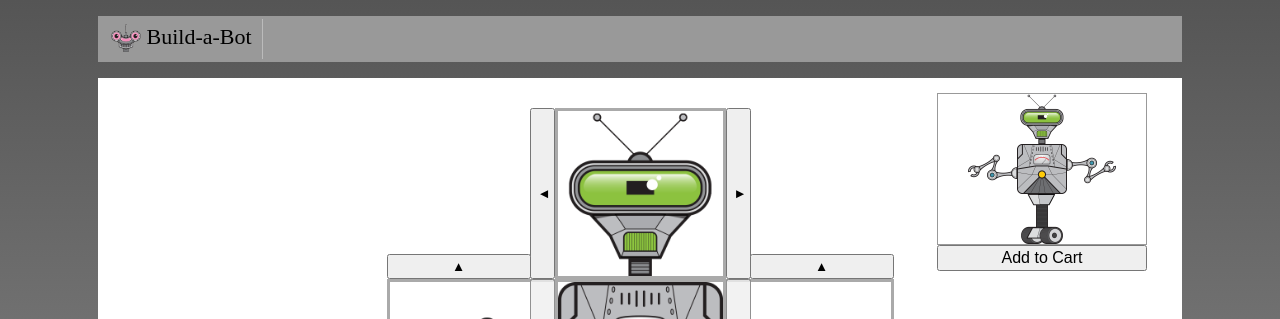
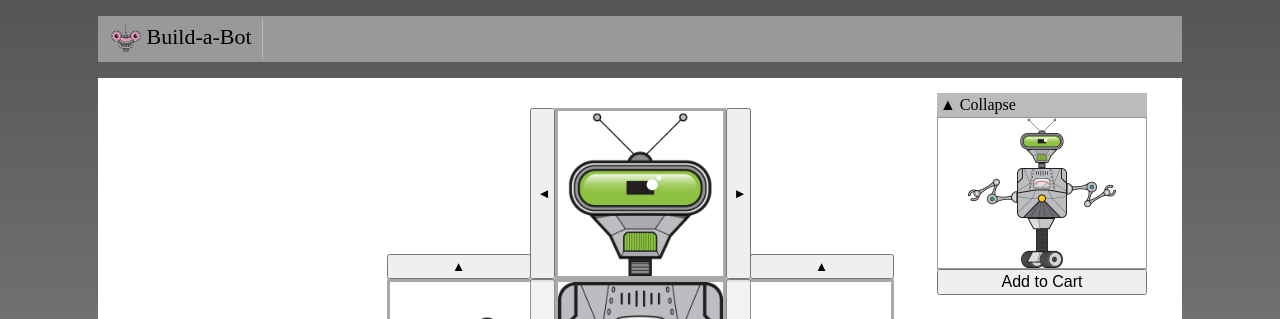
Before and after one commit to andrzejszl/build-a-robot, a Vue app: page / in a window 1280 px wide. Shown: the top 319 px of the page. Built offline with nearby package versions, Linux system fonts and the light colour scheme.

Commit message:
Add collapsable robot preview using slots

```diff
--- /dev/null
+++ b/src/shared/CollapsableSection.vue
@@ -0,0 +1,29 @@
+<template>
+    <div>
+        <div class="header">
+            <!-- eslint-disable -->
+            <span v-if="open" @click="open = !open">&#x25b2; Collapse</span>
+            <span v-if="!open" @click="open = !open">&#x25bc; Expand</span>
+        </div>
+        <slot v-if="open"></slot>
+    </div>
+</template>
+
+<script>
+export default {
+  name: 'CollapsableSection',
+  data() {
+    return {
+      open: true,
+    };
+  },
+};
+</script>
+
+<style scoped>
+    .header {
+        background-color: #bbb;
+        padding: 3px;
+        cursor: pointer;
+    }
+</style>
```
Also changed, not shown: src/build/RobotBuilder.vue.
